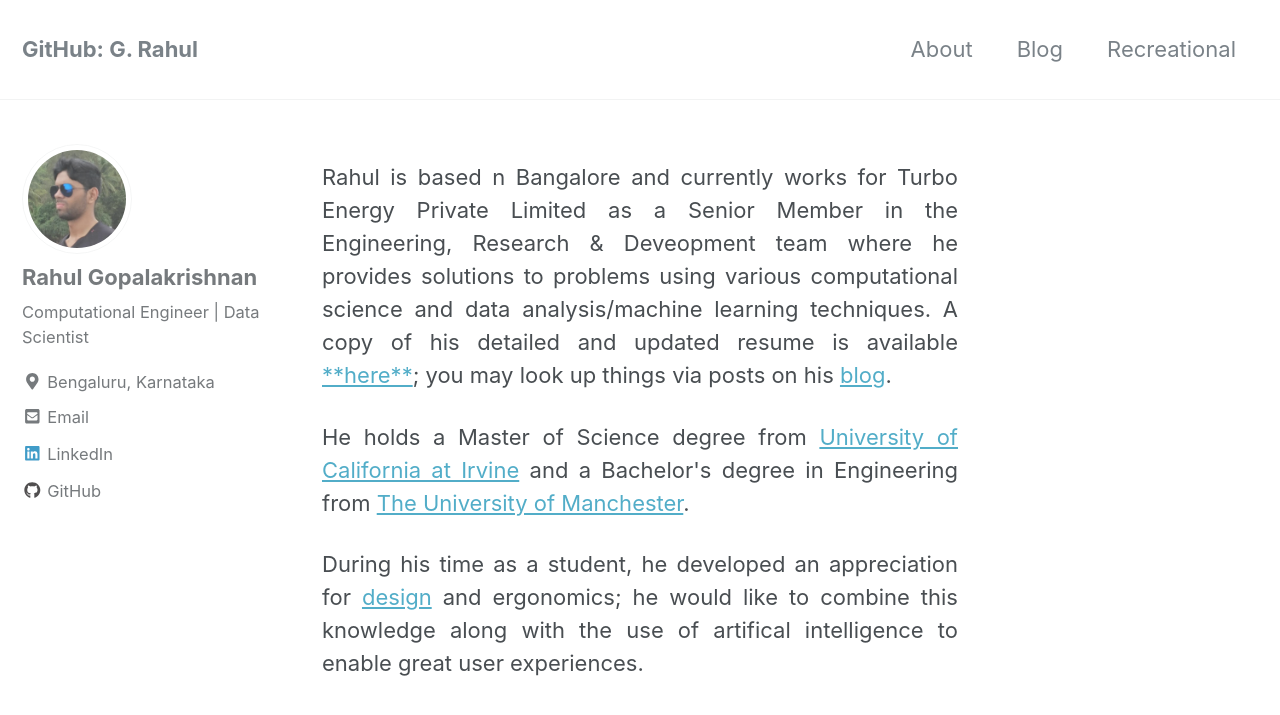
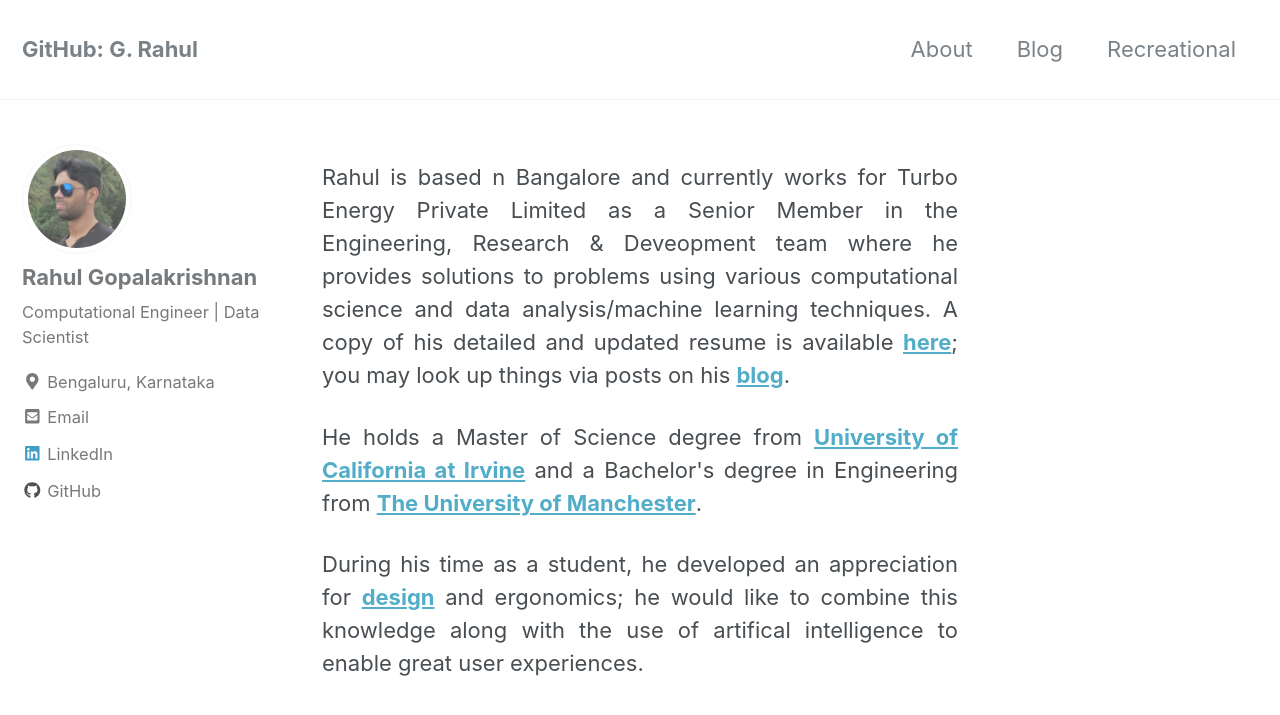
Before and after one commit to gopalrahulrg/gopalrahulrg.github.io, a Jekyll site: the page built from _pages/about.md, in a window 1280 px wide and 900 px high. Shown: the top 715 px of the window. Built offline with Jekyll 4.4.1, drawn with Linux system fonts in a browser that asks for light colours; nearby versions of some CDN libraries.

Commit message:
Update about.md

```diff
--- a/_pages/about.md
+++ b/_pages/about.md
@@ -4,8 +4,8 @@
 header:
 ---
 
-<p style='text-align: justify;'>Rahul is based n Bangalore and currently works for Turbo Energy Private Limited as a Senior Member in the Engineering, Research & Deveopment team where he provides solutions to problems using various computational science and data analysis/machine learning techniques. A copy of his detailed and updated resume is available <a href="https://gopalrahulrg.github.io/blog/">**here**</a>; you may look up things via posts on his <a href="https://gopalrahulrg.github.io/blog/">blog</a>.<p>
+<p style='text-align: justify;'>Rahul is based n Bangalore and currently works for Turbo Energy Private Limited as a Senior Member in the Engineering, Research & Deveopment team where he provides solutions to problems using various computational science and data analysis/machine learning techniques. A copy of his detailed and updated resume is available <a href="https://gopalrahulrg.github.io/blog/"><b>here</b></a>; you may look up things via posts on his <a href="https://gopalrahulrg.github.io/blog/"><b>blog</b></a>.<p>
 
-<p style='text-align: justify;'>He holds a Master of Science degree from <a href="https://uci.edu/">University of California at Irvine</a> and a Bachelor's degree in Engineering from <a href="https://www.manchester.ac.uk/">The University of Manchester</a>.<p>
+<p style='text-align: justify;'>He holds a Master of Science degree from <a href="https://uci.edu/"><b>University of California at Irvine</b></a> and a Bachelor's degree in Engineering from <a href="https://www.manchester.ac.uk/"><b>The University of Manchester</b></a>.<p>
 
-<p style='text-align: justify;'>During his time as a student, he developed an appreciation for <a href="https://github.com/gopalrahulrg/gopalrahulrg.github.io/raw/master/_profile/RahulGopalakrishnan_DesignPortfolio_2014.pdf">design</a> and ergonomics; he would like to combine this knowledge along with the use of artifical intelligence to enable great user experiences.<p>
+<p style='text-align: justify;'>During his time as a student, he developed an appreciation for <a href="https://github.com/gopalrahulrg/gopalrahulrg.github.io/raw/master/_profile/RahulGopalakrishnan_DesignPortfolio_2014.pdf"><b>design</b></a> and ergonomics; he would like to combine this knowledge along with the use of artifical intelligence to enable great user experiences.<p>
```
